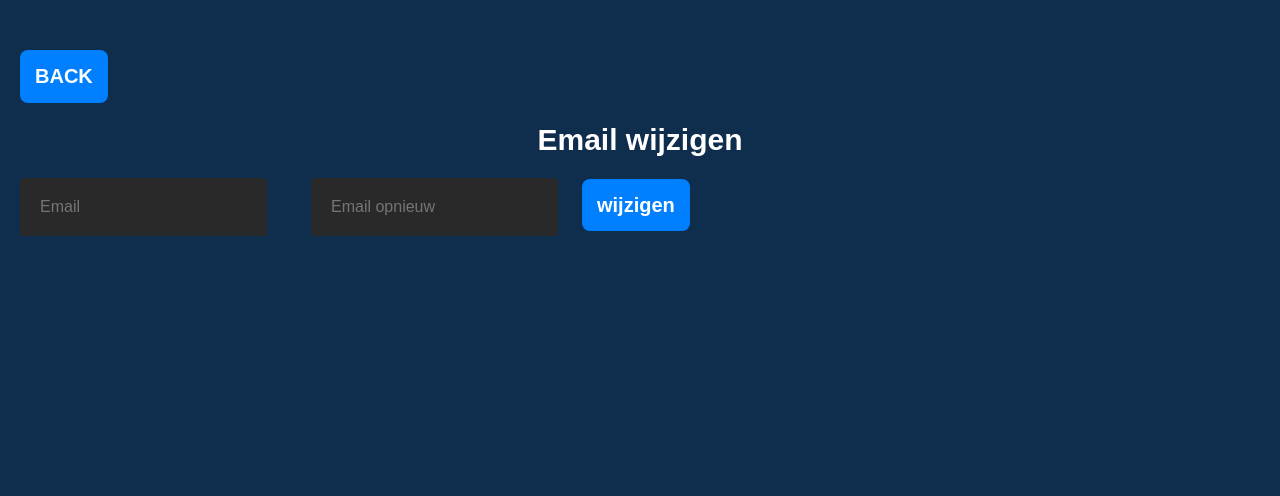
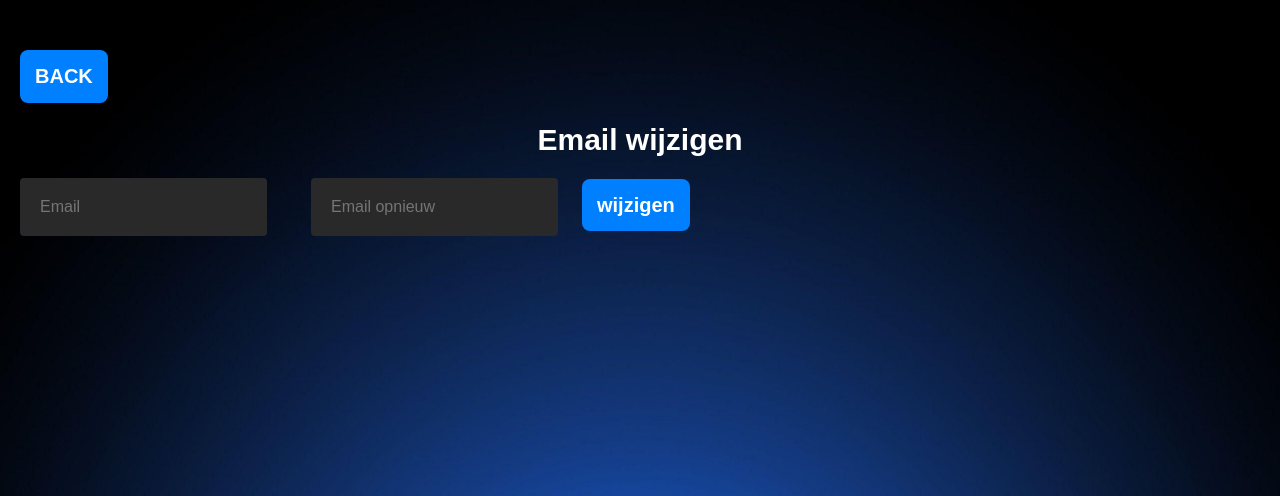
Before and after one commit to MarsTwix/Fletnix, a PHP site: page /account.php in a window 1280 px wide. Shown: the top 496 px of the page. Run offline with PHP 8.4, Linux system fonts and the light colour scheme.

Commit message:
Removed bgcolor and added instead filmbg

```diff
--- a/applicatie/public/Film_pagina.html
+++ b/applicatie/public/Film_pagina.html
@@ -8,7 +8,7 @@
     <meta name="viewport" content="width=device-width, initial-scale=1.0" />
 </head>
 
-<body class="bgcolor">
+<body class="filmbg bg">
     <nav>
         <a class="buttonlink" href="filmoverzicht.html">BACK</a>
     </nav>
--- a/applicatie/public/Filmafspelen.html
+++ b/applicatie/public/Filmafspelen.html
@@ -9,7 +9,7 @@
         <meta name="viewport" content="width=device-width, initial-scale=1.0" />
     </head>
 
-    <body class="bgcolor">
+    <body class="filmbg bg">
 
     <nav class="back">
         <a class="buttonlink" href="Film_pagina.html">BACK</a>
--- a/applicatie/public/Wachtwoord_wijzigen.html
+++ b/applicatie/public/Wachtwoord_wijzigen.html
@@ -10,13 +10,13 @@
     <meta name="viewport" content="width=device-width, initial-scale=1.0" />
 </head>
 
-<body class="bgcolor">
+<body class="filmbg bg">
 
     <nav class="back">
         <a class="buttonlink" href="accountdetail.html">BACK</a>
     </nav>
 
-    <main class="center-screen bgcolor">
+    <main class="center-screen filmbg bg">
         <h2 class="centertext">Wachtwoord wijzigen</h2>
 
         <input type="email" placeholder="Wachtwoord">
--- a/applicatie/public/abonnementen.php
+++ b/applicatie/public/abonnementen.php
@@ -15,7 +15,7 @@
     <meta name="viewport" content="width=device-width, initial-scale=1.0" />
 </head>
 
-<body class="bgcolor">
+<body class="filmbg bg">
     <header>
         <a href="homepage.html"> <img class = "logo" src="img/logo.png"> </a>
     </header>
--- a/applicatie/public/account.php
+++ b/applicatie/public/account.php
@@ -14,12 +14,12 @@
     <meta name="viewport" content="width=device-width, initial-scale=1.0" />
 </head>
 
-<body class="bgcolor">
+<body class="filmbg bg">
     <nav class="back">
         <a class="buttonlink" href="accountdetail.html">BACK</a>
     </nav>
 
-    <main class="center-screen bgcolor">
+    <main class="center-screen filmbg bg">
         <h2 class="centertext">Email wijzigen</h2>
 
         <input type="email" placeholder="Email">
--- a/applicatie/public/accountdetail.php
+++ b/applicatie/public/accountdetail.php
@@ -16,7 +16,7 @@
     <meta name="viewport" content="width=device-width, initial-scale=1.0" />
 </head>
 
-<body class="bgcolor">
+<body class="filmbg bg">
     <nav class="back">
         <a class="buttonlink" href="filmoverzicht.html">BACK</a>
     </nav>
--- a/applicatie/public/filmoverzicht.php
+++ b/applicatie/public/filmoverzicht.php
@@ -16,7 +16,7 @@
     <meta name="viewport" content="width=device-width, initial-scale=1.0" />
 </head>
 
-<body class ="filmbg">
+<body class ="filmbg bg">
     <nav>
         <h1 class="centertext">FLETNIX</h1>
         <a class="buttonlink" href = "pages.php" >Alle Pagina's</a>
--- a/applicatie/public/filmoverzicht_preview.html
+++ b/applicatie/public/filmoverzicht_preview.html
@@ -9,7 +9,7 @@
     <meta name="viewport" content="width=device-width, initial-scale=1.0" />
 </head>
 
-<body class ="bgcolor">
+<body class ="filmbg bg">
     <nav>
         <h1 id="fletnix">FLETNIX</h1>
 
--- a/applicatie/public/filter.html
+++ b/applicatie/public/filter.html
@@ -10,7 +10,7 @@
     <meta name="viewport" content="width=device-width, initial-scale=1.0" />
 </head>
 
-<body class="bgcolor">
+<body class="filmbg bg">
 
     <main class="login blackbg">
         <div class="centertext">
--- a/applicatie/public/pages.php
+++ b/applicatie/public/pages.php
@@ -21,7 +21,7 @@
     <link rel="icon" href="img/logo.png">
     <meta name="viewport" content="width=device-width, initial-scale=1.0" />
 </head>
-<body class="bgcolor"></body>
+<body class="filmbg bg"></body>
 <div class = "centertext">
     <h1>Alle pagina's</h1>
 </div>
--- a/applicatie/public/style/main.css
+++ b/applicatie/public/style/main.css
@@ -88,9 +88,6 @@
     justify-content: center;
     flex-direction: column;
     margin-top: 10%;
-}
-.bgcolor{
-    background-color: rgb(15, 45, 77);
 }
 .bg{
     background-repeat: no-repeat;
```
Also changed, not shown: applicatie/public/img/filmbg.jpg.
